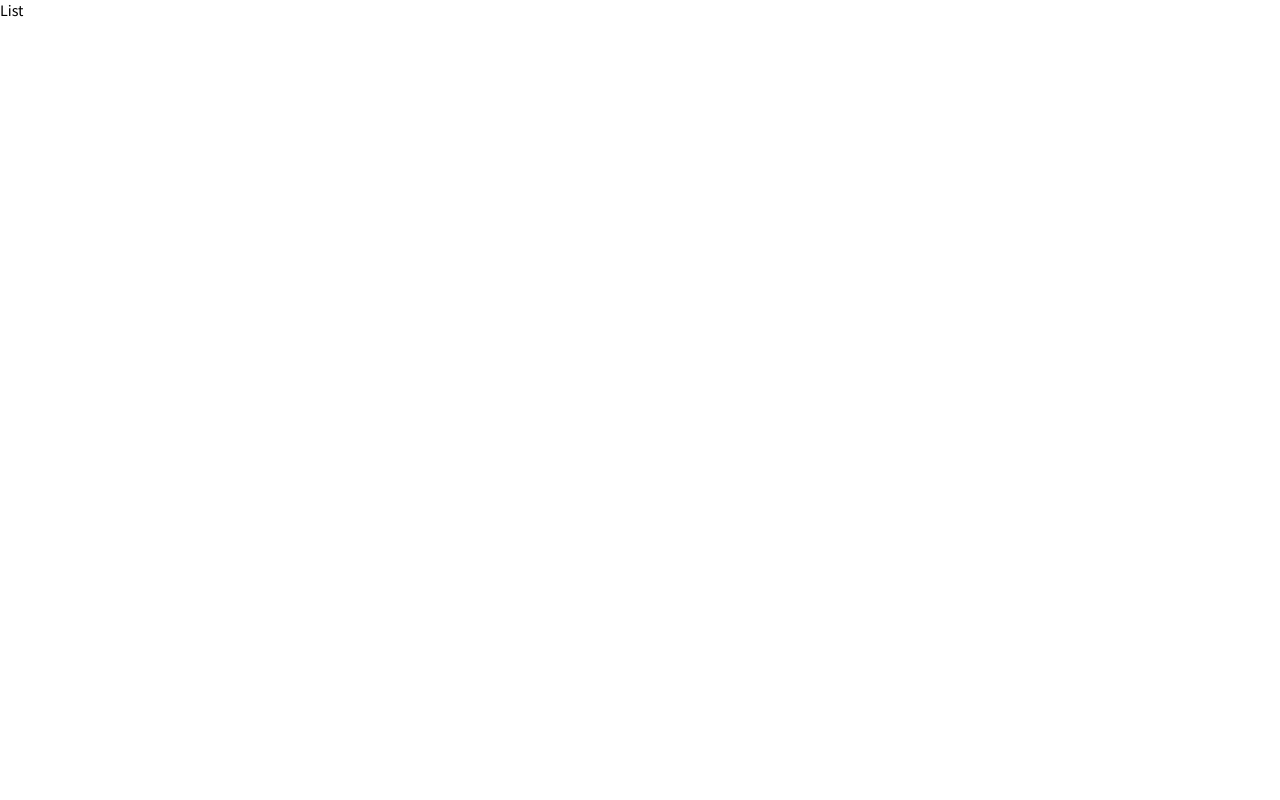
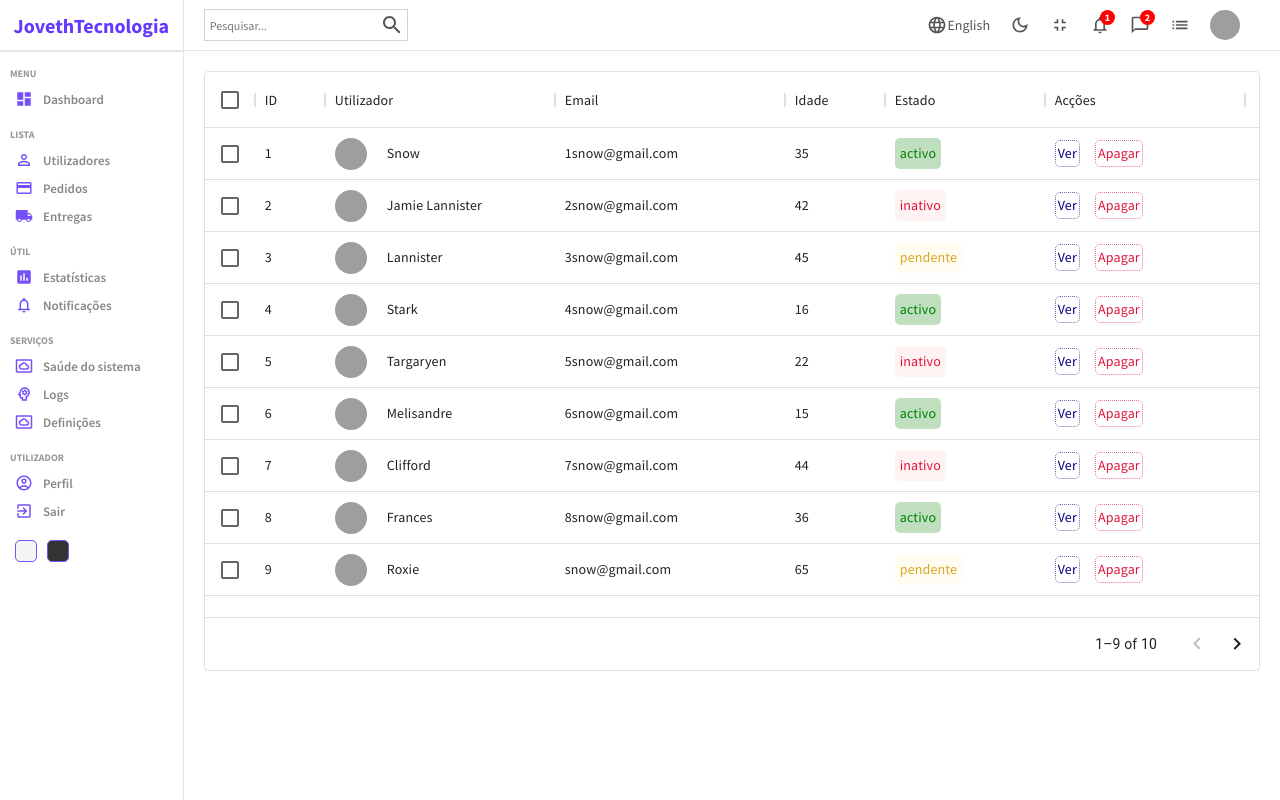
Before and after one commit to EusebioJoveth/jt-template-admin, a React (Create React App) app: page /users in a window 1280 px wide. Built offline with nearby package versions, Linux system fonts and the light colour scheme; grey boxes are pictures that could not be loaded.

Commit message:
add dataTable in list pag

```diff
--- a/package.json
+++ b/package.json
@@ -7,6 +7,7 @@
     "@emotion/styled": "^11.8.1",
     "@mui/icons-material": "^5.6.0",
     "@mui/material": "^5.6.0",
+    "@mui/x-data-grid": "^5.8.0",
     "@testing-library/jest-dom": "^5.16.2",
     "@testing-library/react": "^12.1.4",
     "@testing-library/user-event": "^13.5.0",
--- a/src/components/chart/Chart.jsx
+++ b/src/components/chart/Chart.jsx
@@ -1,6 +1,6 @@
 import React from 'react';
 import "./chart.scss";
-import { XAxis, YAxis, CartesianGrid, Tooltip, ResponsiveContainer, AreaChart, Area } from 'recharts';
+import { XAxis, CartesianGrid, Tooltip, ResponsiveContainer, AreaChart, Area } from 'recharts';
 
 const data = [
   {name: "Janeiro", Total: 1200 },
--- /dev/null
+++ b/src/components/datatable/Datatable.jsx
@@ -0,0 +1,37 @@
+import React from 'react';
+import "./datatable.scss";
+import { DataGrid } from '@mui/x-data-grid';
+import { userColumns, userRows } from '../../datatablesource';
+
+
+const Datatable = () => {
+    const actionColum = [
+        {
+            field: "action",
+            headerName: "Acções",
+            width: 200,
+            renderCell: ()=>{
+                return(
+                    <div className="cellAction">
+                        <div className="viewButton">Ver</div>
+                        <div className="deleteButton">Apagar</div>
+                    </div>
+                );
+            },
+        }
+    ]
+  return (
+    <div className='datatable'>
+         <DataGrid
+        rows={userRows}
+        columns={userColumns.concat(actionColum)}
+        pageSize={9}
+        rowsPerPageOptions={[9]}
+        checkboxSelection
+      />
+
+    </div>
+  )
+}
+
+export default Datatable
--- /dev/null
+++ b/src/components/datatable/datatable.scss
@@ -0,0 +1,57 @@
+.datatable{
+    height: 600px;
+    padding: 20px;
+
+    .cellWithImg{
+        display: flex;
+        align-items: center;
+
+        .cellImg{
+            width: 32px;
+            height: 32px;
+            border-radius: 50%;
+            object-fit: cover;
+            margin-right: 20px;
+        }
+    }
+
+    .cellWithStatus{
+        padding: 5px;
+        border-radius: 5px;
+
+        &.activo{
+            background-color: rgba(0, 128, 0, 0.25);
+            color: green;
+        }
+        &.pendente{
+            background-color: rgba(255, 217, 0, 0.05);
+            color: goldenrod;
+        }
+        &.inativo{
+            background-color: rgba(255, 0, 0, 0.05);
+            color: crimson;
+        }
+    }
+
+    .cellAction{
+        display: flex;
+        align-items: center;
+        gap: 15px;
+
+        .viewButton{
+            padding: 2px;
+            border-radius: 5px;
+            color: darkblue;
+            border: 1px dotted rgba(0,0,139,0.596);
+            cursor: pointer;
+        }
+
+        .deleteButton{
+            padding: 2px;
+            border-radius: 5px;
+            color: crimson;
+            border: 1px dotted rgba(220, 20, 60, 0.6);
+            cursor: pointer;
+        }
+    }
+}
--- a/src/components/table/table.scss
+++ b/src/components/table/table.scss
@@ -10,5 +10,20 @@
             margin-right: 10px;
             object-fit: cover;
         }
+
+    }
+
+    .status{
+        padding: 5px;
+        border-radius: 5px;
+
+        &.Aprovado{
+            color: green;
+            background-color: rgba(0, 128, 0,0.151);
+        }
+        &.Pendente{
+            color: goldenrod;
+            background-color: rgba(189,189,3,0.103);
+        }
     }
 }
--- /dev/null
+++ b/src/datatablesource.js
@@ -0,0 +1,123 @@
+export const userColumns = [
+    { field: "id", headerName: "ID", width: 70 },
+    {
+      field: "user",
+      headerName: "Utilizador",
+      width: 230,
+      renderCell: (params) => {
+        return (
+          <div className="cellWithImg">
+            <img className="cellImg" src={params.row.img} alt="avatar" />
+            {params.row.username}
+          </div>
+        );
+      },
+    },
+    {
+      field: "email",
+      headerName: "Email",
+      width: 230,
+    },
+
+    {
+      field: "age",
+      headerName: "Idade",
+      width: 100,
+    },
+    {
+      field: "status",
+      headerName: "Estado",
+      width: 160,
+      renderCell: (params) => {
+        return (
+          <div className={`cellWithStatus ${params.row.status}`}>
+            {params.row.status}
+          </div>
+        );
+      },
+    },
+  ];
+
+  //temporary data
+  export const userRows = [
+    {
+      id: 1,
+      username: "Snow",
+      img: "https://images.pexels.com/photos/1820770/pexels-photo-1820770.jpeg?auto=compress&cs=tinysrgb&dpr=2&w=500",
+      status: "activo",
+      email: "1snow@gmail.com",
+      age: 35,
+    },
+    {
+      id: 2,
+      username: "Jamie Lannister",
+      img: "https://images.pexels.com/photos/1820770/pexels-photo-1820770.jpeg?auto=compress&cs=tinysrgb&dpr=2&w=500",
+      email: "2snow@gmail.com",
+      status: "inativo",
+      age: 42,
+    },
+    {
+      id: 3,
+      username: "Lannister",
+      img: "https://images.pexels.com/photos/1820770/pexels-photo-1820770.jpeg?auto=compress&cs=tinysrgb&dpr=2&w=500",
+      email: "3snow@gmail.com",
+      status: "pendente",
+      age: 45,
+    },
+    {
+      id: 4,
+      username: "Stark",
+      img: "https://images.pexels.com/photos/1820770/pexels-photo-1820770.jpeg?auto=compress&cs=tinysrgb&dpr=2&w=500",
+      email: "4snow@gmail.com",
+      status: "activo",
+      age: 16,
+    },
+    {
+      id: 5,
+      username: "Targaryen",
+      img: "https://images.pexels.com/photos/1820770/pexels-photo-1820770.jpeg?auto=compress&cs=tinysrgb&dpr=2&w=500",
+      email: "5snow@gmail.com",
+      status: "inativo",
+      age: 22,
+    },
+    {
+      id: 6,
+      username: "Melisandre",
+      img: "https://images.pexels.com/photos/1820770/pexels-photo-1820770.jpeg?auto=compress&cs=tinysrgb&dpr=2&w=500",
+      email: "6snow@gmail.com",
+      status: "activo",
+      age: 15,
+    },
+    {
+      id: 7,
+      username: "Clifford",
+      img: "https://images.pexels.com/photos/1820770/pexels-photo-1820770.jpeg?auto=compress&cs=tinysrgb&dpr=2&w=500",
+      email: "7snow@gmail.com",
+      status: "inativo",
+      age: 44,
+    },
+    {
+      id: 8,
+      username: "Frances",
+      img: "https://images.pexels.com/photos/1820770/pexels-photo-1820770.jpeg?auto=compress&cs=tinysrgb&dpr=2&w=500",
+      email: "8snow@gmail.com",
+      status: "activo",
+      age: 36,
+    },
+    {
+      id: 9,
+      username: "Roxie",
+      img: "https://images.pexels.com/photos/1820770/pexels-photo-1820770.jpeg?auto=compress&cs=tinysrgb&dpr=2&w=500",
+      email: "snow@gmail.com",
+      status: "pendente",
+      age: 65,
+    },
+    {
+      id: 10,
+      username: "Roxie",
+      img: "https://images.pexels.com/photos/1820770/pexels-photo-1820770.jpeg?auto=compress&cs=tinysrgb&dpr=2&w=500",
+      email: "snow@gmail.com",
+      status: "activo",
+      age: 65,
+    },
+  ];
--- a/src/pages/list/List.jsx
+++ b/src/pages/list/List.jsx
@@ -1,10 +1,17 @@
 import React from 'react'
 import './list.scss'
+import Sidebar from "../../components/sidebar/Sidebar";
+import Navbar from "../../components/navbar/Navbar";
+import Datatable from '../../components/datatable/Datatable';
 
 const List = () => {
   return (
-    <div className='list'>List
-
+    <div className='list'>
+      <Sidebar />
+      <div className="listContainer">
+        <Navbar />
+        <Datatable />
+      </div>
     </div>
   )
 }
--- a/src/pages/list/list.scss
+++ b/src/pages/list/list.scss
@@ -0,0 +1,8 @@
+  .list{
+      display: flex;
+      width: 100%;
+
+      .listContainer{
+          flex: 6;
+      }
+  }
```
Also changed, not shown: 1 other file (tests, documents, lock files or other folders).
